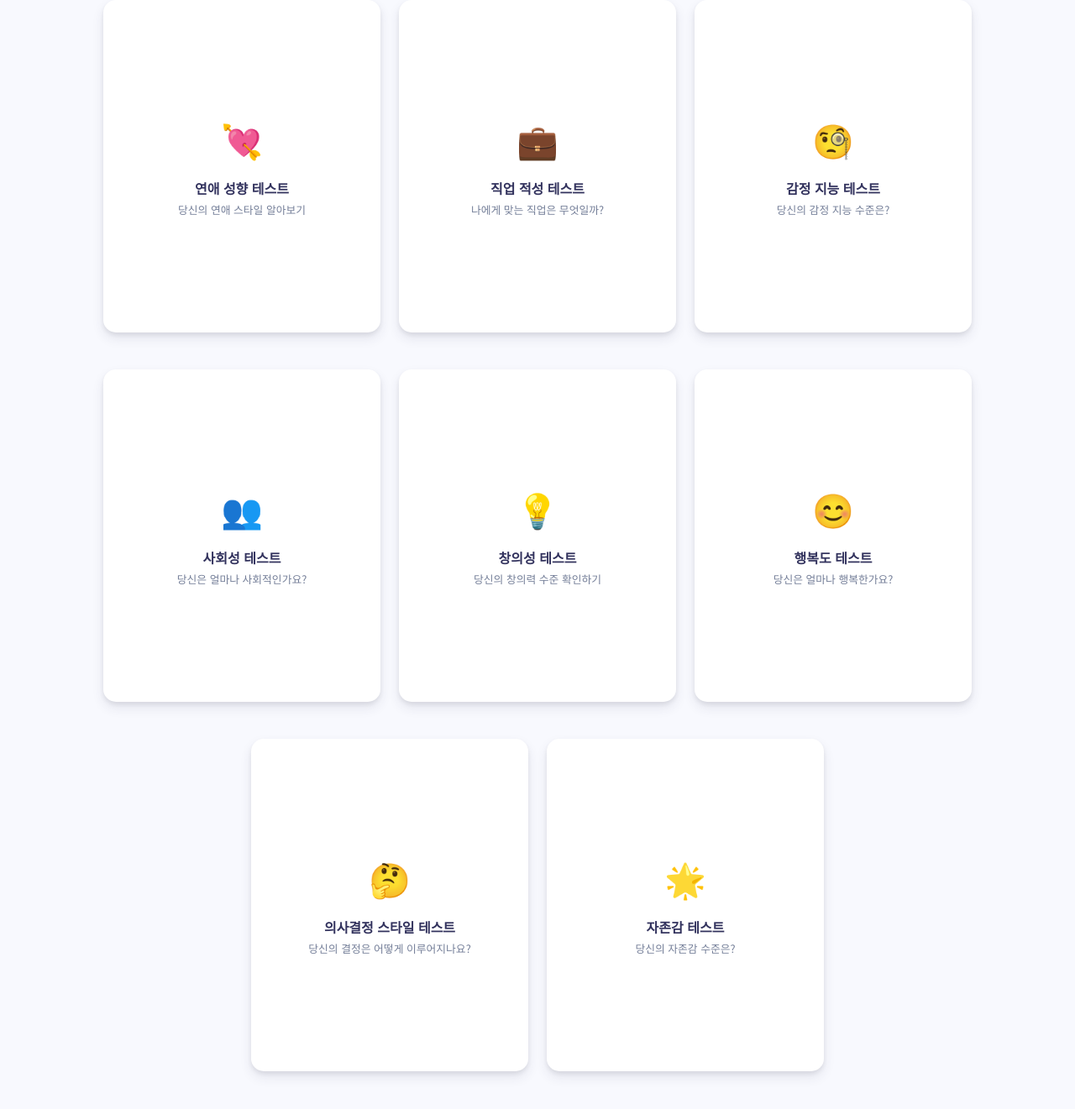
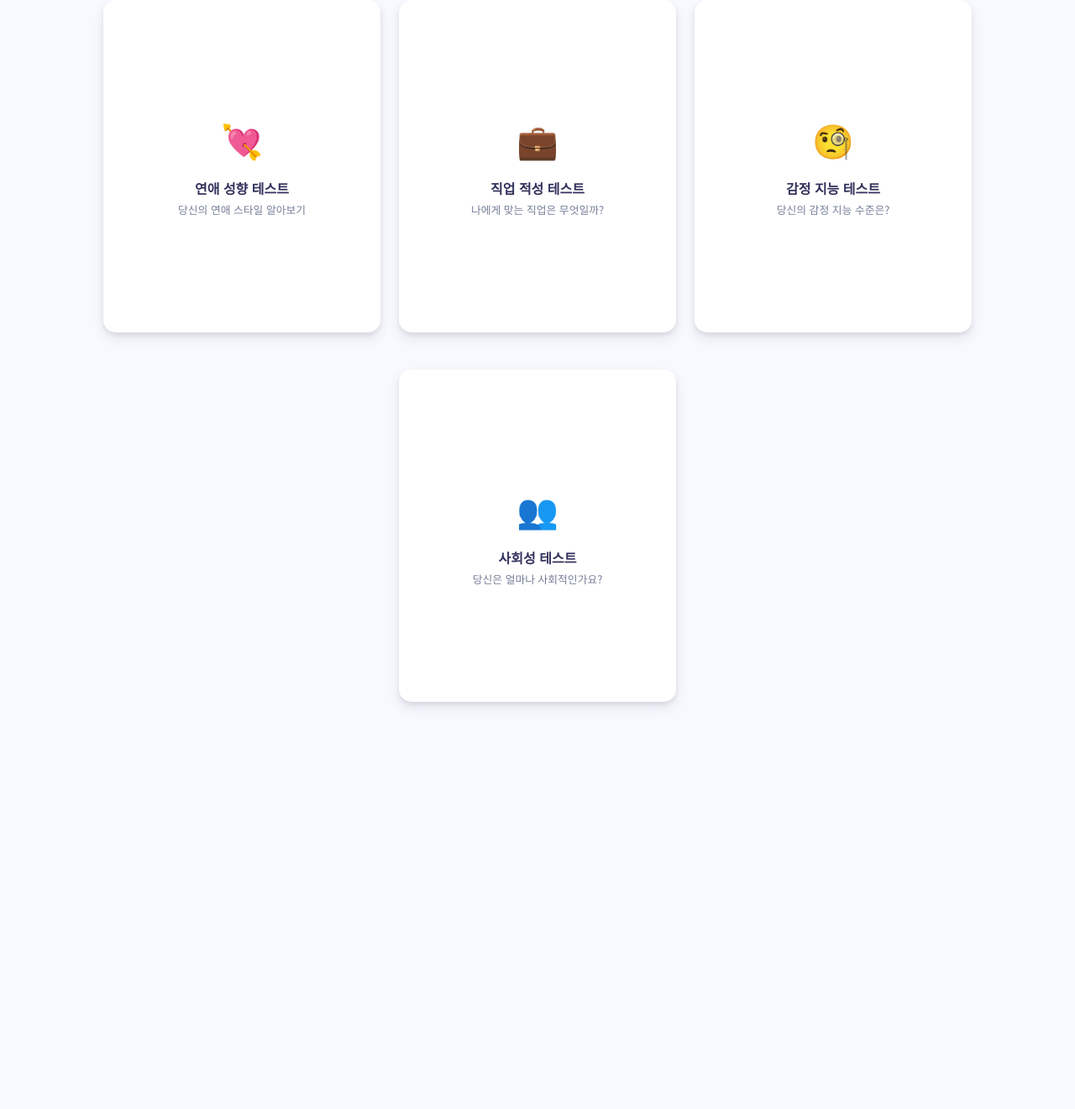
Before and after one commit to ramiteacher/ramiteacher.github.io, a Jekyll site: the page index.html, which Jekyll copies as it is, in a window 1280 px wide and 1400 px high, scrolled down 1308 px. Shown: the top 1321 px of the window at 84% size. Built offline with Jekyll 4.4.1, drawn with Linux system fonts in a browser that asks for light colours; after the commit the page ends 2268 px from its top, so only the background shows below that.

```diff
--- a/index.html
+++ b/index.html
@@ -411,28 +411,7 @@
         <div class="button-text">사회성 테스트</div>
         <p class="button-description">당신은 얼마나 사회적인가요?</p>
       </a>
-      <a href="/creativity/" class="nav-button">
-        <div class="button-icon">💡</div>
-        <div class="button-text">창의성 테스트</div>
-        <p class="button-description">당신의 창의력 수준 확인하기</p>
-      </a>
-      <a href="/happiness/" class="nav-button">
-        <div class="button-icon">😊</div>
-        <div class="button-text">행복도 테스트</div>
-        <p class="button-description">당신은 얼마나 행복한가요?</p>
-      </a>
-    </div>
-    <div class="button-row">
-      <a href="/decision/" class="nav-button">
-        <div class="button-icon">🤔</div>
-        <div class="button-text">의사결정 스타일 테스트</div>
-        <p class="button-description">당신의 결정은 어떻게 이루어지나요?</p>
-      </a>
-      <a href="/esteem/" class="nav-button">
-        <div class="button-icon">🌟</div>
-        <div class="button-text">자존감 테스트</div>
-        <p class="button-description">당신의 자존감 수준은?</p>
-      </a>
+
     </div>
   </div>
 
```
